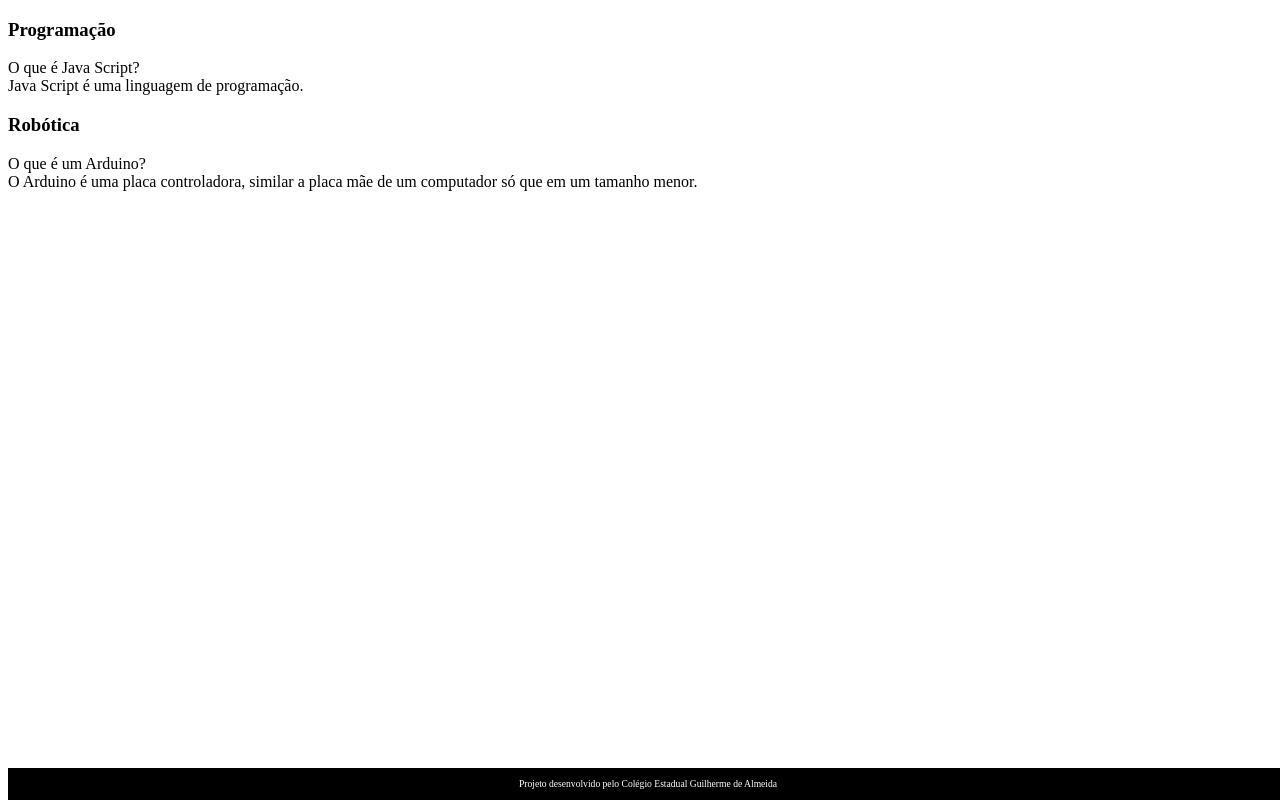
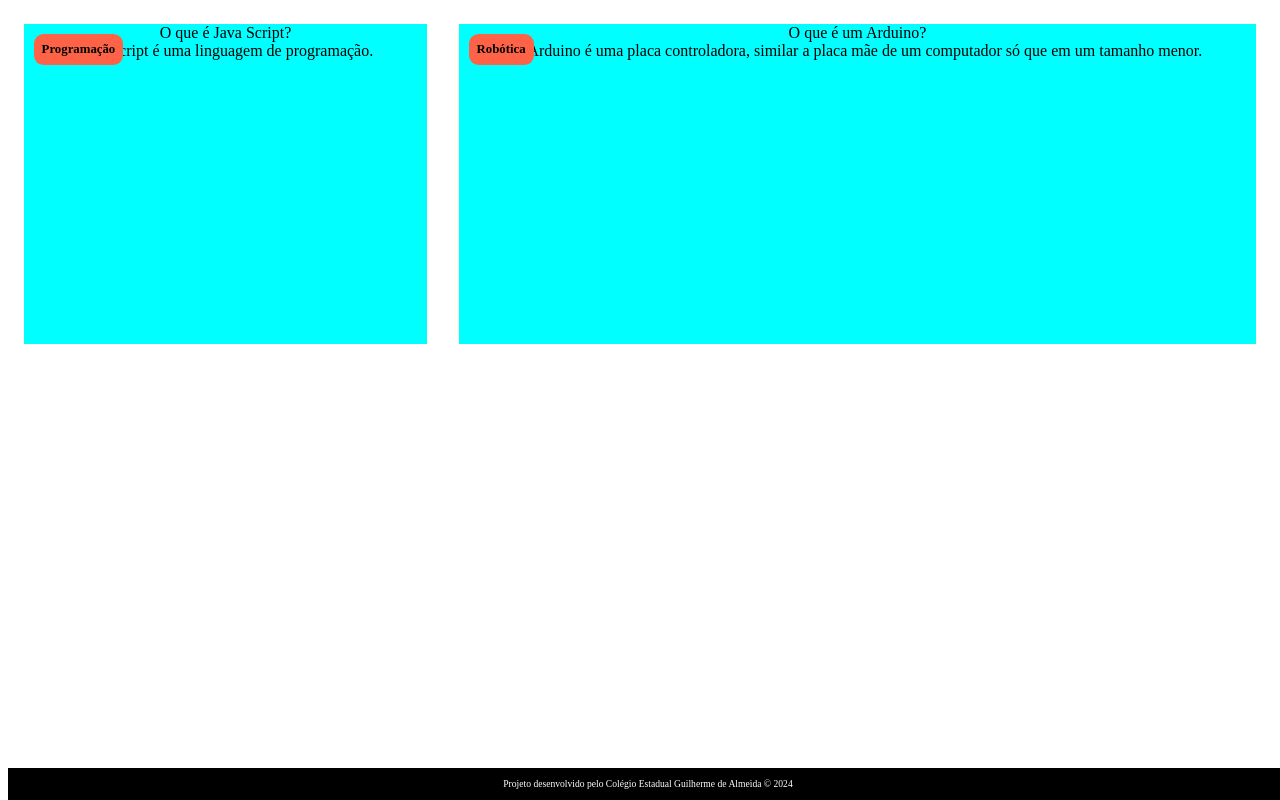
Before and after one commit to EmersonGFC/Flash-Card-2A, a plain HTML site: page index.html in a window 1280 px wide. Drawn offline with Linux system fonts and the light colour scheme; files that its build step writes are made by us from their sources.

Commit message:
Ajustando o Style

```diff
--- a/index.html
+++ b/index.html
@@ -34,7 +34,7 @@
      </section>
    </main>
    <footer>
-      <p>Projeto desenvolvido pelo Colégio Estadual Guilherme de Almeida</p>
+      <p>Projeto desenvolvido pelo Colégio Estadual Guilherme de Almeida &copy; 2024</p>
    </footer>
 </body>
 </html>
--- a/style.css
+++ b/style.css
@@ -1,5 +1,32 @@
 body {
     font-family: Bai Jamjuree;
+}
+
+#container {
+    display:flex ;
+}
+
+.cartao {
+    margin: 1rem 1rem;
+    background-color: aqua;
+    height: 20rem;
+    flex-grow: 1;
+    flex-basis: calc(33% -6rem);
+}
+
+.cartao__conteudo {
+    text-align: center;
+    height: 100%;
+}
+
+.cartao__conteudo h3 {
+    background-color: tomato;
+    text-align: left;
+    padding: 0.5rem;
+    position: absolute;
+    margin: 0.6rem;
+    border-radius: 0.6rem;
+    font-size: 1vw;
 }
 
 footer {
```
